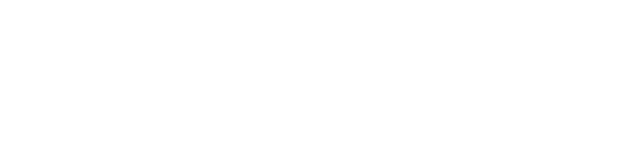
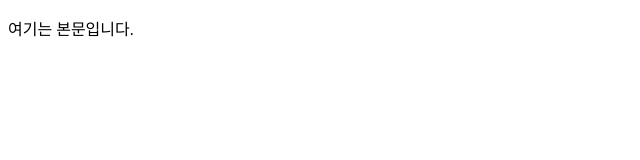
Before and after one commit to ValerieKim/study, a plain HTML site: page index.html in a window 1280 px wide. Shown: the whole page, without its empty margins (0-640 px from the left). Drawn offline with Linux system fonts and the light colour scheme.

Commit message:
본문 삽입

```diff
--- a/index.html
+++ b/index.html
@@ -7,6 +7,6 @@
   <title>기본 구조</title>
 </head>
 <body>
-
+  <p>여기는 본문입니다.</p>
 </body>
 </html>
```
